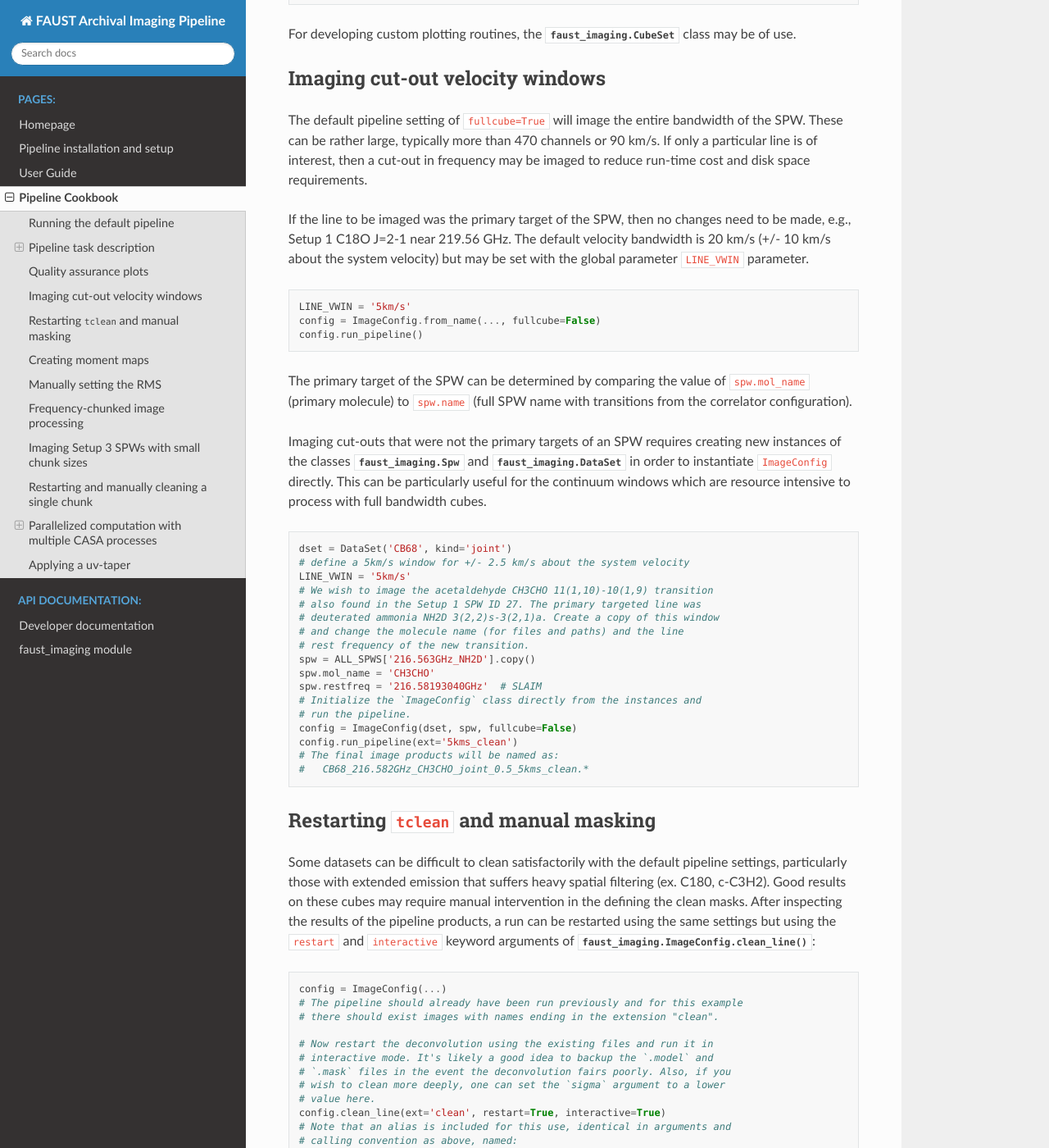
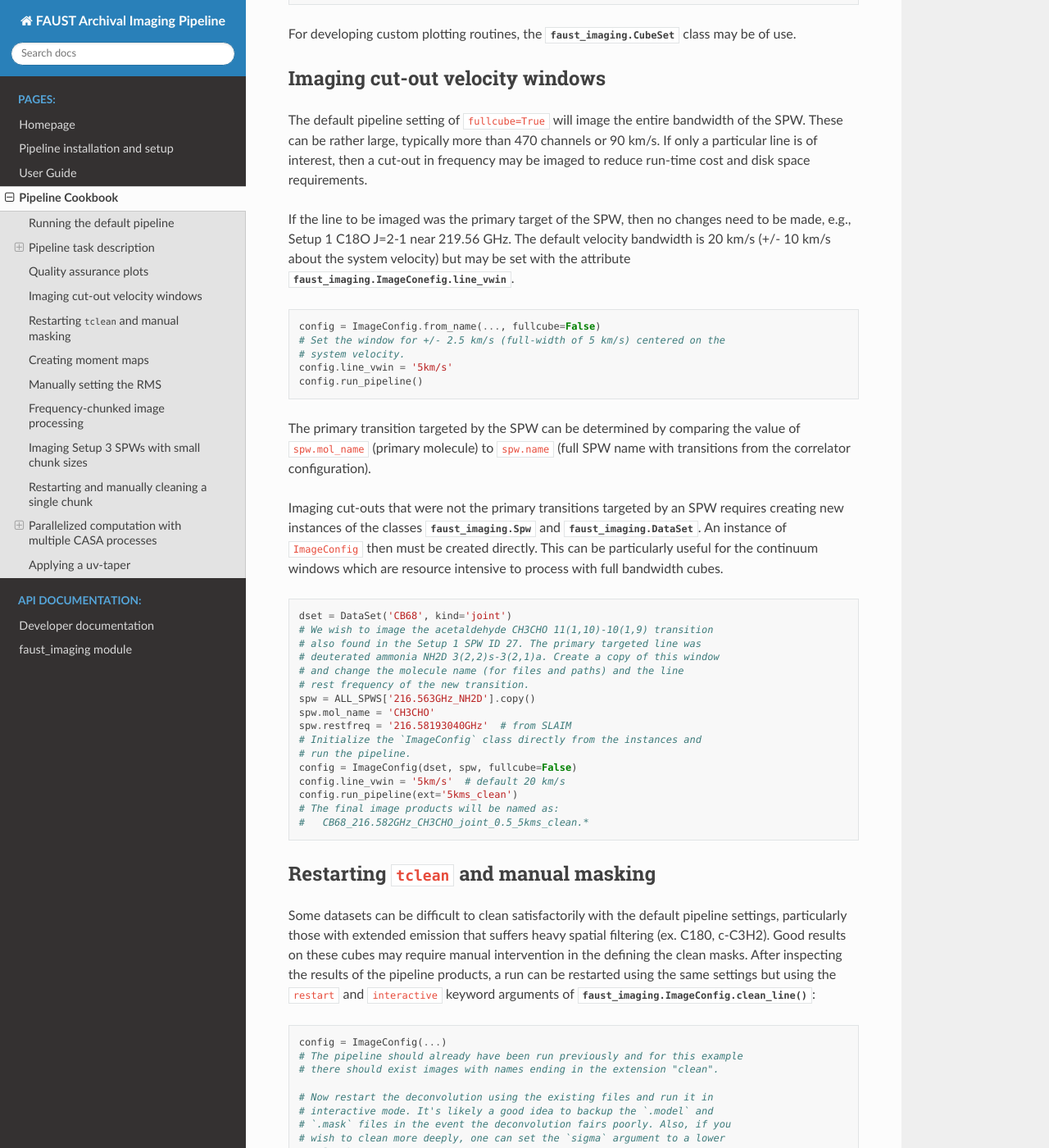
Before and after one commit to autocorr/faust_line_imaging, a Sphinx documentation site: the page built from docs/source/recipes.rst, in a window 1280 px wide and 1400 px high, scrolled down 3413 px. Shown: the whole window at 82% size. Built offline with Sphinx 7.4.7 and the Read the Docs theme 2.0.0, drawn with Linux system fonts in a browser that asks for light colours.

Commit message:
Refactor velocity-windowed imaging

```diff
--- a/docs/source/recipes.rst
+++ b/docs/source/recipes.rst
@@ -192,29 +192,29 @@ space requirements.
 If the line to be imaged was the primary target of the SPW, then no changes
 need to be made, e.g., Setup 1 C18O J=2-1 near 219.56 GHz. The default
 velocity bandwidth is 20 km/s (+/- 10 km/s about the system velocity) but may
-be set with the global parameter ``LINE_VWIN`` parameter.
+be set with the attribute :attr:`faust_imaging.ImageConefig.line_vwin`.
 
 .. code-block:: python
 
-   LINE_VWIN = '5km/s'
    config = ImageConfig.from_name(..., fullcube=False)
+   # Set the window for +/- 2.5 km/s (full-width of 5 km/s) centered on the
+   # system velocity.
+   config.line_vwin = '5km/s'
    config.run_pipeline()
 
-The primary target of the SPW can be determined by comparing the value of
-``spw.mol_name`` (primary molecule) to ``spw.name`` (full SPW name with
-transitions from the correlator configuration).
+The primary transition targeted by the SPW can be determined by comparing the
+value of ``spw.mol_name`` (primary molecule) to ``spw.name`` (full SPW name
+with transitions from the correlator configuration).
 
-Imaging cut-outs that were not the primary targets of an SPW requires creating
-new instances of the classes :class:`faust_imaging.Spw` and
-:class:`faust_imaging.DataSet` in order to instantiate ``ImageConfig``
-directly. This can be particularly useful for the continuum windows which
-are resource intensive to process with full bandwidth cubes.
+Imaging cut-outs that were not the primary transitions targeted by an SPW
+requires creating new instances of the classes :class:`faust_imaging.Spw` and
+:class:`faust_imaging.DataSet`. An instance of ``ImageConfig`` then must be
+created directly. This can be particularly useful for the continuum windows
+which are resource intensive to process with full bandwidth cubes.
 
 .. code-block:: python
 
    dset = DataSet('CB68', kind='joint')
-   # define a 5km/s window for +/- 2.5 km/s about the system velocity
-   LINE_VWIN = '5km/s'
    # We wish to image the acetaldehyde CH3CHO 11(1,10)-10(1,9) transition
    # also found in the Setup 1 SPW ID 27. The primary targeted line was
    # deuterated ammonia NH2D 3(2,2)s-3(2,1)a. Create a copy of this window
@@ -222,10 +222,11 @@ are resource intensive to process with full bandwidth cubes.
    # rest frequency of the new transition.
    spw = ALL_SPWS['216.563GHz_NH2D'].copy()
    spw.mol_name = 'CH3CHO'
-   spw.restfreq = '216.58193040GHz'  # SLAIM
+   spw.restfreq = '216.58193040GHz'  # from SLAIM
    # Initialize the `ImageConfig` class directly from the instances and
    # run the pipeline.
    config = ImageConfig(dset, spw, fullcube=False)
+   config.line_vwin = '5km/s'  # default 20 km/s
    config.run_pipeline(ext='5kms_clean')
    # The final image products will be named as:
    #   CB68_216.582GHz_CH3CHO_joint_0.5_5kms_clean.*
```
Also changed, not shown: faust_imaging.py (+35 -21 lines).
